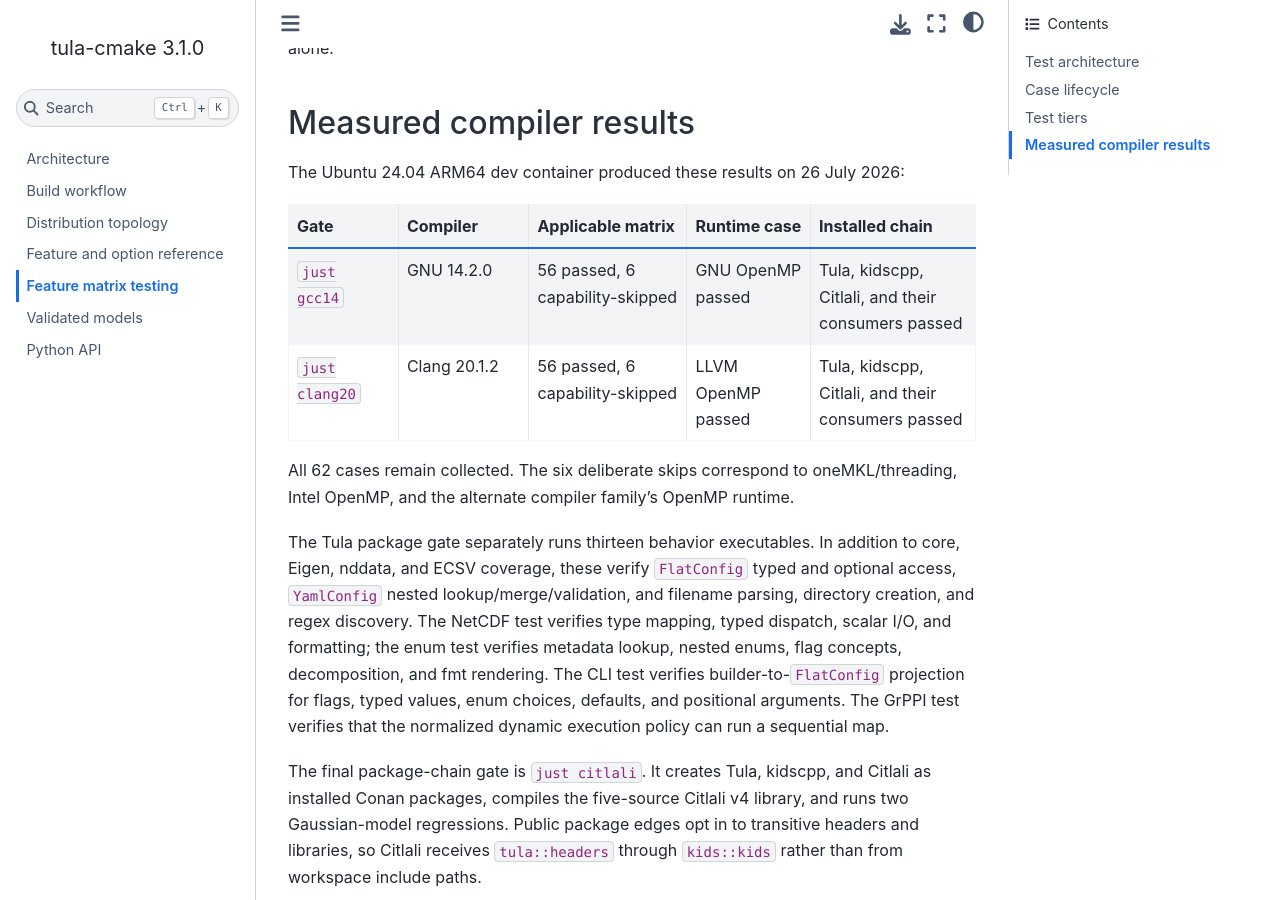
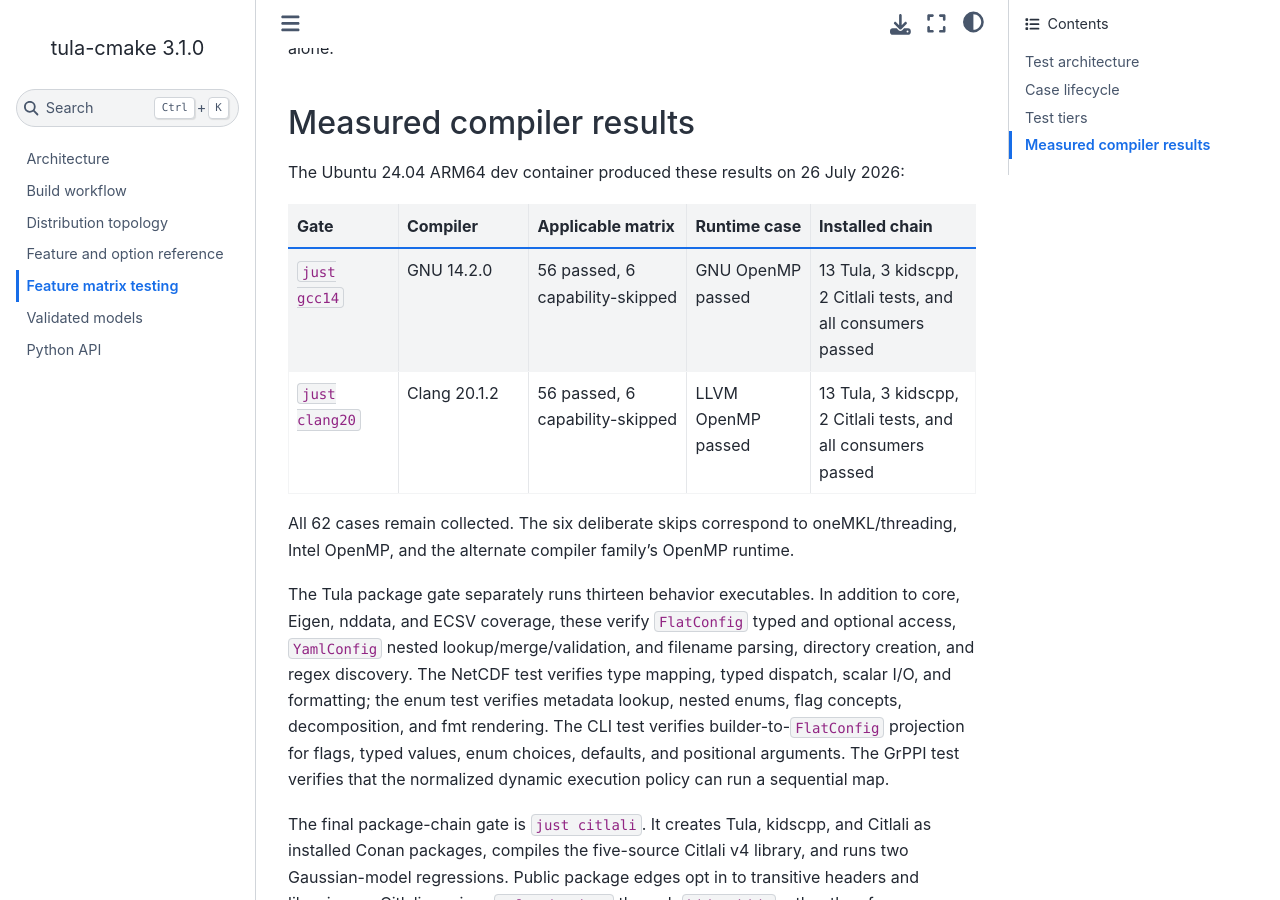
Before and after one commit to toltec-astro/tula_cmake, a Sphinx documentation site: the page built from docs/testing.rst, in a window 1280 px wide and 900 px high, scrolled down 2241 px. Built offline with Sphinx 7.4.7 and the Sphinx Book theme 1.1.4, drawn with Linux system fonts in a browser that asks for light colours.

Commit message:
docs: record package behavior gates

```diff
--- a/docs/testing.rst
+++ b/docs/testing.rst
@@ -120,12 +120,12 @@
      - GNU 14.2.0
      - 56 passed, 6 capability-skipped
      - GNU OpenMP passed
-     - Tula, kidscpp, Citlali, and their consumers passed
+     - 13 Tula, 3 kidscpp, 2 Citlali tests, and all consumers passed
    * - ``just clang20``
      - Clang 20.1.2
      - 56 passed, 6 capability-skipped
      - LLVM OpenMP passed
-     - Tula, kidscpp, Citlali, and their consumers passed
+     - 13 Tula, 3 kidscpp, 2 Citlali tests, and all consumers passed
 
 All 62 cases remain collected. The six deliberate skips correspond to
 oneMKL/threading, Intel OpenMP, and the alternate compiler family's OpenMP
```
